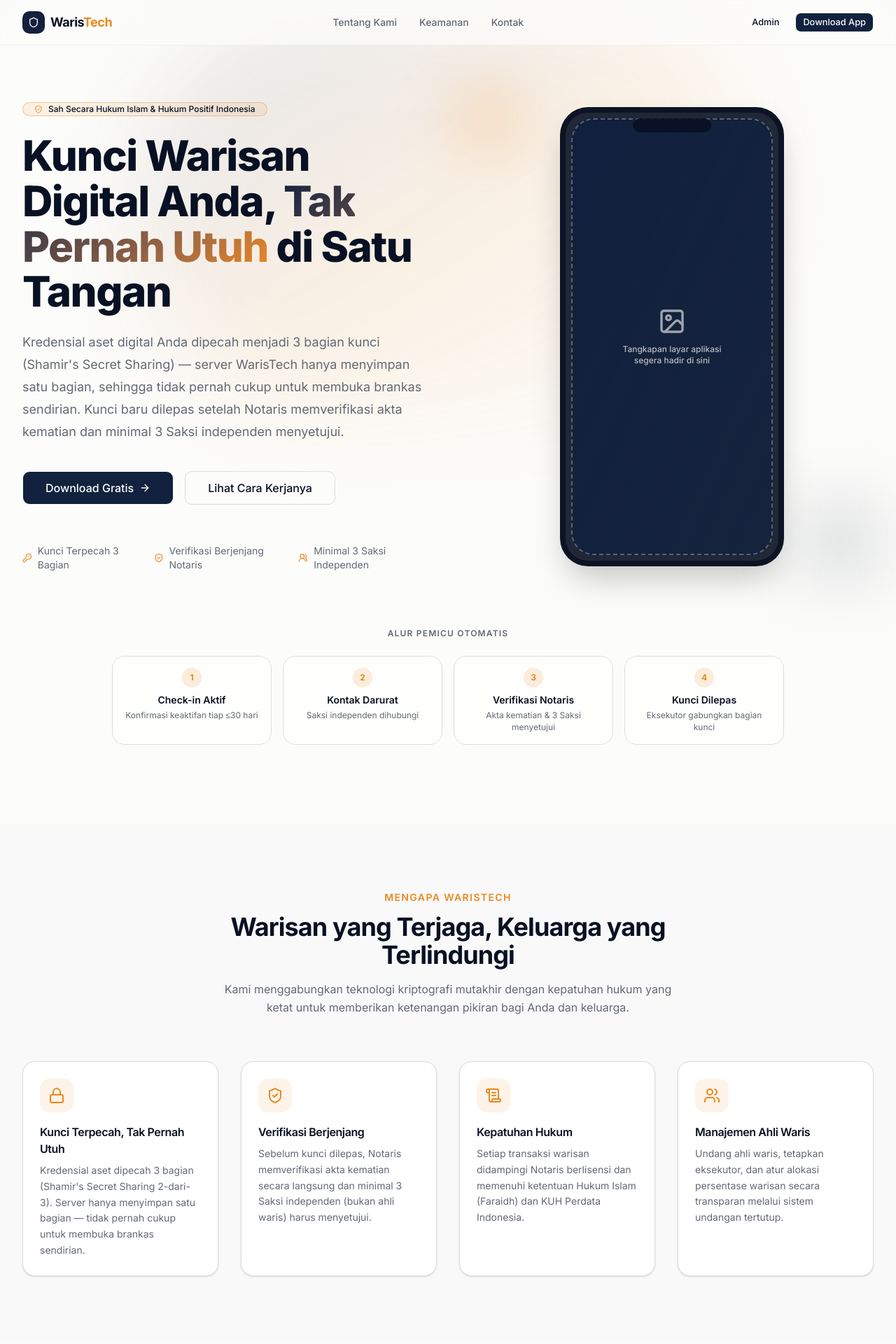
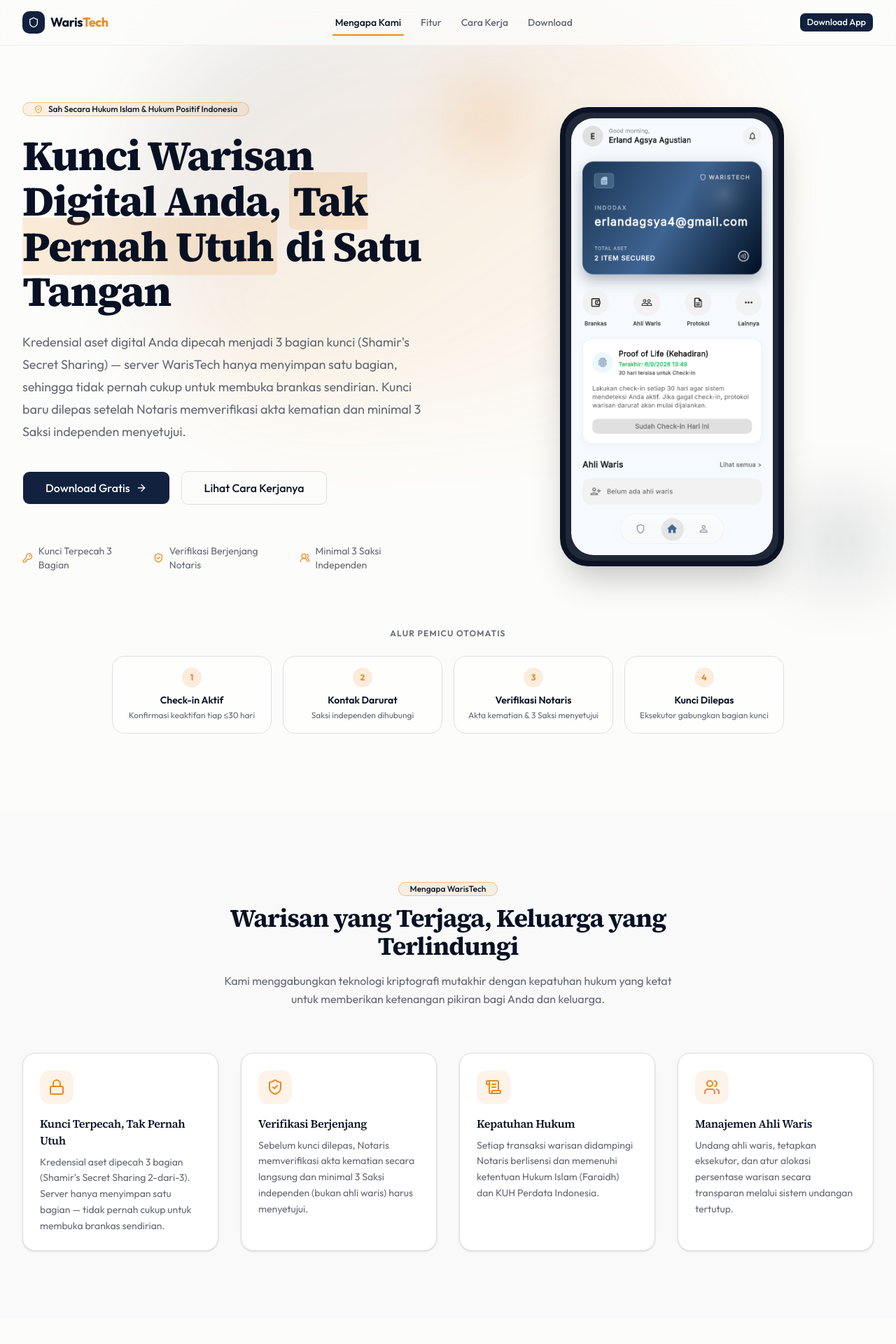
Before and after one commit to erlaaaand/waristech-web, a Next.js app: page / in a window 1280 px wide. Shown: the top 1920 px of the page at 70% size. Built offline with nearby package versions, Linux system fonts and the light colour scheme.

Commit message:
style: replace overused Inter font with modern Outfit font based on Impeccable findings

```diff
--- a/src/app/globals.css
+++ b/src/app/globals.css
@@ -7,9 +7,9 @@
 /* ── WarisTech Design Tokens ───────────────────────────────────────────────── */
 @theme inline {
   /* Typography */
-  --font-sans: var(--font-inter);
+  --font-sans: var(--font-outfit);
   --font-mono: var(--font-geist-mono);
-  --font-heading: var(--font-inter);
+  --font-heading: var(--font-source-serif);
 
   /* Colors mapped from CSS vars */
   --color-background: var(--background);
@@ -181,8 +181,4 @@
   .text-balance {
     text-wrap: balance;
   }
-  .gradient-text {
-    @apply bg-clip-text text-transparent;
-    background-image: linear-gradient(135deg, var(--wt-navy), var(--wt-amber));
-  }
 }
--- a/src/app/layout.tsx
+++ b/src/app/layout.tsx
@@ -1,10 +1,16 @@
 import type { Metadata } from "next";
-import { Inter, JetBrains_Mono } from "next/font/google";
+import { Outfit, Source_Serif_4, JetBrains_Mono } from "next/font/google";
 import { Providers } from "../components/providers";
 import "./globals.css";
 
-const inter = Inter({
-  variable: "--font-inter",
+const outfit = Outfit({
+  variable: "--font-outfit",
+  subsets: ["latin"],
+  display: "swap",
+});
+
+const sourceSerif = Source_Serif_4({
+  variable: "--font-source-serif",
   subsets: ["latin"],
   display: "swap",
 });
@@ -47,7 +53,7 @@
   return (
     <html
       lang="id"
-      className={`${inter.variable} ${jetBrainsMono.variable} h-full antialiased`}
+      className={`${outfit.variable} ${sourceSerif.variable} ${jetBrainsMono.variable} h-full antialiased`}
       suppressHydrationWarning
     >
       <body className="min-h-full flex flex-col bg-background text-foreground">
--- a/src/components/public/cta-section.tsx
+++ b/src/components/public/cta-section.tsx
@@ -1,12 +1,13 @@
 import Link from "next/link";
 import { ArrowRight, Smartphone } from "lucide-react";
 import { Button } from "../../components/ui/button";
+import { Reveal } from "./reveal";
 
 export function CtaSection() {
   return (
-    <section id="download" className="py-24">
+    <section id="download" className="scroll-mt-20 py-24">
       <div className="mx-auto max-w-7xl px-6 lg:px-8">
-        <div className="relative isolate overflow-hidden rounded-3xl bg-primary px-8 py-16 text-center shadow-2xl sm:px-16">
+        <Reveal className="relative isolate overflow-hidden rounded-3xl bg-primary px-8 py-16 text-center shadow-2xl sm:px-16">
           {/* Background glow */}
           <div
             aria-hidden="true"
@@ -36,11 +37,11 @@
             <Button
               size="lg"
               variant="outline"
-              className="h-12 px-8 border-primary-foreground/30 text-primary-foreground hover:bg-primary-foreground/10"
+              className="h-12 px-8 bg-transparent border-primary-foreground/30 text-primary-foreground hover:bg-primary-foreground/10"
               render={<Link href="/contact">Hubungi Tim Kami</Link>}
             />
           </div>
-        </div>
+        </Reveal>
       </div>
     </section>
   );
--- a/src/components/public/hero-section.tsx
+++ b/src/components/public/hero-section.tsx
@@ -1,8 +1,9 @@
 "use client";
 
 import Link from "next/link";
+import Image from "next/image";
 import { motion } from "framer-motion";
-import { ArrowRight, KeyRound, ShieldCheck, Users2, ImageIcon } from "lucide-react";
+import { ArrowRight, KeyRound, ShieldCheck, Users2 } from "lucide-react";
 import { Button } from "../../components/ui/button";
 import { Badge } from "../../components/ui/badge";
 
@@ -65,7 +66,7 @@
             className="text-4xl font-extrabold tracking-tight text-foreground sm:text-5xl lg:text-6xl leading-[1.08]"
           >
             Kunci Warisan Digital Anda,{" "}
-            <span className="gradient-text">Tak Pernah Utuh</span>{" "}
+            <span className="rounded-md bg-accent/15 px-1.5">Tak Pernah Utuh</span>{" "}
             di Satu Tangan
           </motion.h1>
 
@@ -104,7 +105,7 @@
               size="lg"
               variant="outline"
               className="h-12 px-8 text-base"
-              render={<Link href="/security">Lihat Cara Kerjanya</Link>}
+              render={<Link href="/#cara-kerja">Lihat Cara Kerjanya</Link>}
             />
           </motion.div>
 
@@ -153,22 +154,22 @@
           />
 
           {/* Bingkai ponsel */}
-          <div className="relative mx-auto w-[280px] rounded-[2.5rem] border-8 border-foreground/90 bg-foreground/90 p-2 shadow-2xl sm:w-[320px]">
-            <div className="absolute left-1/2 top-2 z-10 h-5 w-28 -translate-x-1/2 rounded-full bg-foreground/90" />
-            {/*
-              TODO(produk): ganti area placeholder di bawah dengan
-              screenshot aplikasi asli (mis. <Image src="/screenshots/brankas.png" fill />).
-              Dibiarkan kosong secara sengaja — belum ada aset final.
-            */}
-            <div className="flex aspect-[9/19.5] w-full flex-col items-center justify-center gap-3 rounded-[2rem] border-2 border-dashed border-background/30 bg-gradient-to-br from-primary to-primary/70 text-primary-foreground">
-              <ImageIcon className="h-10 w-10 opacity-60" />
-              <p className="px-6 text-center text-xs font-medium opacity-70">
-                Tangkapan layar aplikasi
-                <br />
-                segera hadir di sini
-              </p>
+          <motion.div
+            whileHover={{ scale: 1.015 }}
+            transition={{ duration: 0.3, ease: "easeOut" }}
+            className="relative mx-auto w-[280px] rounded-[2.5rem] border-8 border-foreground/90 bg-foreground/90 p-2 shadow-2xl sm:w-[320px]"
+          >
+            <div className="relative aspect-[9/19.5] w-full overflow-hidden rounded-[2rem]">
+              <Image
+                src="/app-screenshot-home.png"
+                alt="Tampilan dashboard brankas digital WarisTech"
+                fill
+                unoptimized
+                className="object-cover object-top"
+                priority
+              />
             </div>
-          </div>
+          </motion.div>
         </motion.div>
       </div>
 
--- a/src/components/public/public-navbar.tsx
+++ b/src/components/public/public-navbar.tsx
@@ -1,22 +1,49 @@
 "use client";
 
 import Link from "next/link";
-import { useState } from "react";
+import { useEffect, useState } from "react";
+import { motion } from "framer-motion";
 import { Menu, X, Shield } from "lucide-react";
 import { Button } from "../../components/ui/button";
 import { cn } from "../../lib/utils";
 
 const NAV_LINKS = [
-  { href: "/about", label: "Tentang Kami" },
-  { href: "/security", label: "Keamanan" },
-  { href: "/contact", label: "Kontak" },
+  { id: "mengapa-kami", label: "Mengapa Kami" },
+  { id: "fitur", label: "Fitur" },
+  { id: "cara-kerja", label: "Cara Kerja" },
+  { id: "download", label: "Download" },
 ];
 
 export function PublicNavbar() {
   const [open, setOpen] = useState(false);
+  const [active, setActive] = useState<string>("");
+
+  useEffect(() => {
+    const sections = NAV_LINKS.map((link) => document.getElementById(link.id)).filter(
+      (el): el is HTMLElement => el !== null
+    );
+    if (sections.length === 0) return;
+
+    const observer = new IntersectionObserver(
+      (entries) => {
+        for (const entry of entries) {
+          if (entry.isIntersecting) setActive(entry.target.id);
+        }
+      },
+      { rootMargin: "-45% 0px -50% 0px", threshold: 0 }
+    );
+
+    sections.forEach((section) => observer.observe(section));
+    return () => observer.disconnect();
+  }, []);
 
   return (
-    <header className="fixed top-0 inset-x-0 z-50 border-b border-border/40 bg-background/80 backdrop-blur-md">
+    <header
+      className={cn(
+        "fixed top-0 inset-x-0 z-50 border-b border-border/40 backdrop-blur-md transition-colors",
+        open ? "bg-background" : "bg-background/80"
+      )}
+    >
       <div className="mx-auto max-w-7xl px-6 lg:px-8">
         <nav className="flex h-16 items-center justify-between">
           {/* Logo */}
@@ -29,30 +56,37 @@
             </span>
           </Link>
 
-          {/* Desktop nav */}
-          <div className="hidden md:flex items-center gap-8">
+          {/* Desktop nav — anchor links dengan scroll-spy */}
+          <div className="hidden md:flex items-center gap-1">
             {NAV_LINKS.map((link) => (
               <Link
-                key={link.href}
-                href={link.href}
-                className="text-sm font-medium text-muted-foreground transition-colors hover:text-foreground"
+                key={link.id}
+                href={`/#${link.id}`}
+                className={cn(
+                  "relative px-3 py-2 text-sm font-medium transition-colors",
+                  active === link.id
+                    ? "text-foreground"
+                    : "text-muted-foreground hover:text-foreground"
+                )}
               >
                 {link.label}
+                {active === link.id && (
+                  <motion.span
+                    layoutId="navbar-active-indicator"
+                    className="absolute inset-x-2 -bottom-px h-0.5 rounded-full bg-accent"
+                    transition={{ type: "spring", stiffness: 380, damping: 32 }}
+                  />
+                )}
               </Link>
             ))}
           </div>
 
           {/* CTA */}
-          <div className="hidden md:flex items-center gap-3">
-            <Button
-              variant="ghost"
-              size="sm"
-              render={<Link href="/admin/login">Admin</Link>}
-            />
+          <div className="hidden md:flex items-center">
             <Button
               size="sm"
               className="bg-primary text-primary-foreground hover:bg-primary/90"
-              render={<Link href="#download">Download App</Link>}
+              render={<Link href="/#download">Download App</Link>}
             />
           </div>
 
@@ -76,9 +110,12 @@
           <div className="flex flex-col gap-1 pt-2">
             {NAV_LINKS.map((link) => (
               <Link
-                key={link.href}
-                href={link.href}
-                className="rounded-md px-3 py-2 text-sm font-medium text-muted-foreground hover:bg-muted hover:text-foreground"
+                key={link.id}
+                href={`/#${link.id}`}
+                className={cn(
+                  "rounded-md px-3 py-2 text-sm font-medium transition-colors hover:bg-muted hover:text-foreground",
+                  active === link.id ? "text-foreground bg-muted/60" : "text-muted-foreground"
+                )}
                 onClick={() => setOpen(false)}
               >
                 {link.label}
@@ -86,13 +123,8 @@
             ))}
             <div className="mt-3 flex flex-col gap-2">
               <Button
-                variant="outline"
                 size="sm"
-                render={<Link href="/admin/login">Login Admin</Link>}
-              />
-              <Button
-                size="sm"
-                render={<Link href="#download">Download App</Link>}
+                render={<Link href="/#download">Download App</Link>}
               />
             </div>
           </div>
--- /dev/null
+++ b/src/components/public/reveal.tsx
@@ -0,0 +1,44 @@
+"use client";
+
+import { motion, type Variants } from "framer-motion";
+import type { ReactNode } from "react";
+
+const fadeUp: Variants = {
+  hidden: { opacity: 0, y: 24 },
+  show: (i: number = 0) => ({
+    opacity: 1,
+    y: 0,
+    transition: { duration: 0.6, delay: i * 0.08, ease: [0.22, 1, 0.36, 1] },
+  }),
+};
+
+/**
+ * Entrance animation dipakai di seluruh section public — sengaja
+ * memakai kurva & timing yang sama dengan HeroSection agar motion
+ * terasa satu bahasa, bukan tiap section punya gaya animasi sendiri.
+ */
+export function Reveal({
+  children,
+  index = 0,
+  className,
+  as = "div",
+}: {
+  children: ReactNode;
+  index?: number;
+  className?: string;
+  as?: "div" | "li";
+}) {
+  const MotionTag = motion[as];
+  return (
+    <MotionTag
+      initial="hidden"
+      whileInView="show"
+      viewport={{ once: true, margin: "-80px" }}
+      custom={index}
+      variants={fadeUp}
+      className={className}
+    >
+      {children}
+    </MotionTag>
+  );
+}
--- a/src/components/public/value-proposition-section.tsx
+++ b/src/components/public/value-proposition-section.tsx
@@ -1,4 +1,6 @@
 import { Lock, ShieldCheck, ScrollText, Users } from "lucide-react";
+import { Badge } from "../../components/ui/badge";
+import { Reveal } from "./reveal";
 
 const VALUES = [
   {
@@ -29,30 +31,31 @@
 
 export function ValuePropositionSection() {
   return (
-    <section className="py-24 bg-muted/30">
+    <section id="mengapa-kami" className="scroll-mt-20 py-24 bg-muted/30">
       <div className="mx-auto max-w-7xl px-6 lg:px-8">
         {/* Heading */}
-        <div className="mx-auto max-w-2xl text-center">
-          <p className="text-sm font-semibold uppercase tracking-widest text-accent">
+        <Reveal className="mx-auto max-w-2xl text-center">
+          <Badge
+            variant="outline"
+            className="border-accent/40 text-accent-foreground bg-accent/10 font-medium px-4 py-1.5"
+          >
             Mengapa WarisTech
-          </p>
+          </Badge>
           <h2 className="mt-3 text-3xl font-bold tracking-tight text-foreground sm:text-4xl">
             Warisan yang Terjaga, Keluarga yang Terlindungi
           </h2>
           <p className="mt-4 text-muted-foreground leading-relaxed">
             Kami menggabungkan teknologi kriptografi mutakhir dengan kepatuhan hukum yang ketat untuk memberikan ketenangan pikiran bagi Anda dan keluarga.
           </p>
-        </div>
+        </Reveal>
 
         {/* Cards grid */}
         <div className="mt-16 grid grid-cols-1 gap-8 sm:grid-cols-2 lg:grid-cols-4">
-          {VALUES.map((item) => {
+          {VALUES.map((item, index) => {
             const Icon = item.icon;
             return (
-              <div
-                key={item.title}
-                className="group rounded-2xl border border-border bg-card p-6 shadow-sm transition-all duration-300 hover:shadow-md hover:-translate-y-1"
-              >
+              <Reveal key={item.title} index={index}>
+                <div className="group h-full rounded-2xl border border-border bg-card p-6 shadow-sm transition-all duration-300 hover:shadow-md hover:-translate-y-1">
                   <div className="mb-4 flex h-12 w-12 items-center justify-center rounded-xl bg-accent/10 group-hover:bg-accent/20 transition-colors">
                     <Icon className="h-6 w-6 text-accent" />
                   </div>
@@ -61,6 +64,7 @@
                     {item.description}
                   </p>
                 </div>
+              </Reveal>
             );
           })}
         </div>
--- a/src/components/ui/button.tsx
+++ b/src/components/ui/button.tsx
@@ -44,11 +44,15 @@
   className,
   variant = "default",
   size = "default",
+  nativeButton,
+  render,
   ...props
 }: ButtonPrimitive.Props & VariantProps<typeof buttonVariants>) {
   return (
     <ButtonPrimitive
       data-slot="button"
+      nativeButton={nativeButton ?? !render}
+      render={render}
       className={cn(buttonVariants({ variant, size, className }))}
       {...props}
     />
```
Also changed, not shown: src/components/public/features-section.tsx (+17 -15 lines), src/components/public/how-it-works-section.tsx (+19 -8 lines), public/app-screenshot-home.png (added). Lines whose indentation alone changed are shown as unchanged.
